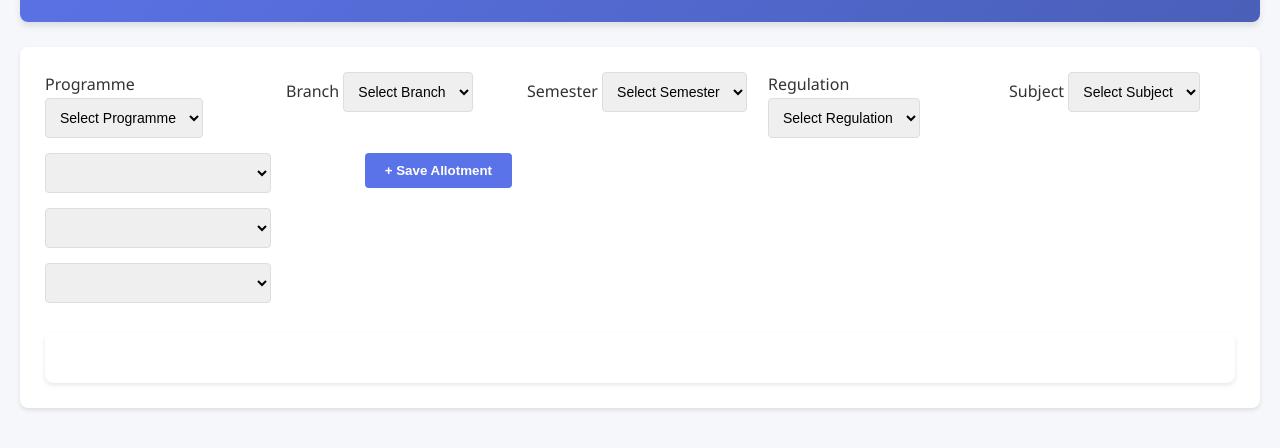
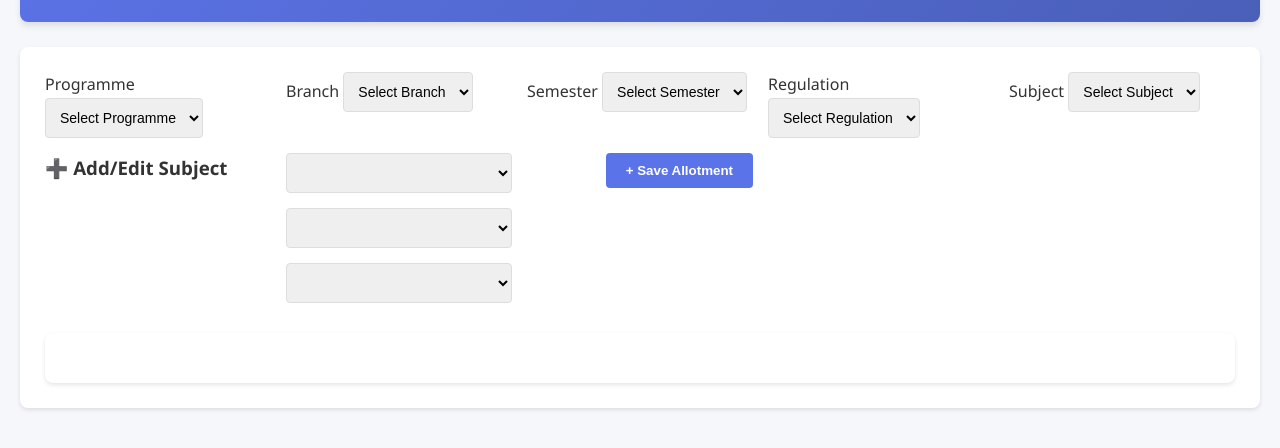
Before and after one commit to sairamhanuman/Kitsw_Sairam, a website: page subject-allotment.html in a window 1280 px wide. Shown: the part 146-594 px from the top of the page. Drawn offline with Linux system fonts and the light colour scheme.

Commit message:
Add heading for Add/Edit Subject section

```diff
--- a/subject-allotment.html
+++ b/subject-allotment.html
@@ -192,7 +192,7 @@ body {
                 </select>
             </div>
 
-
+  <h3>➕ Add/Edit Subject</h3>
 
         <div class="filter-row">
             <select id="batchId"></select>
```
